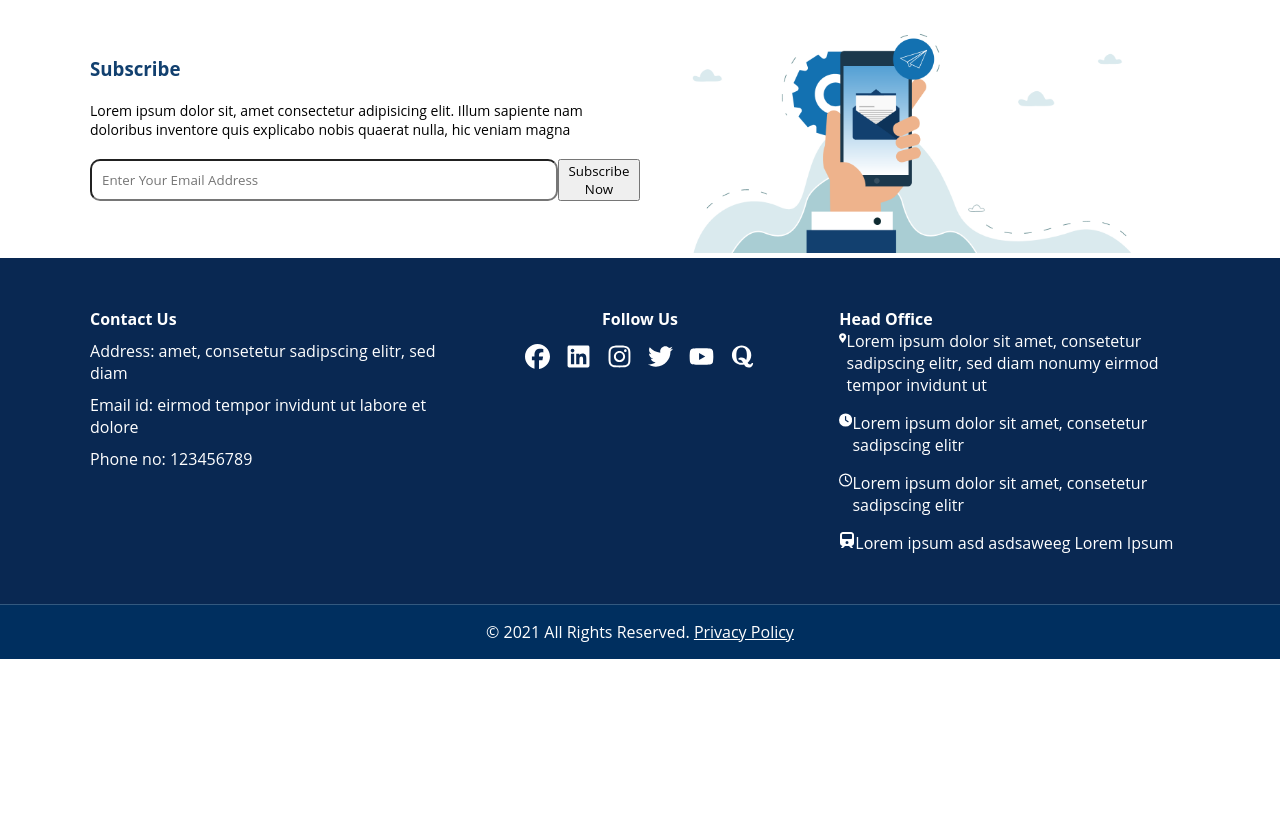
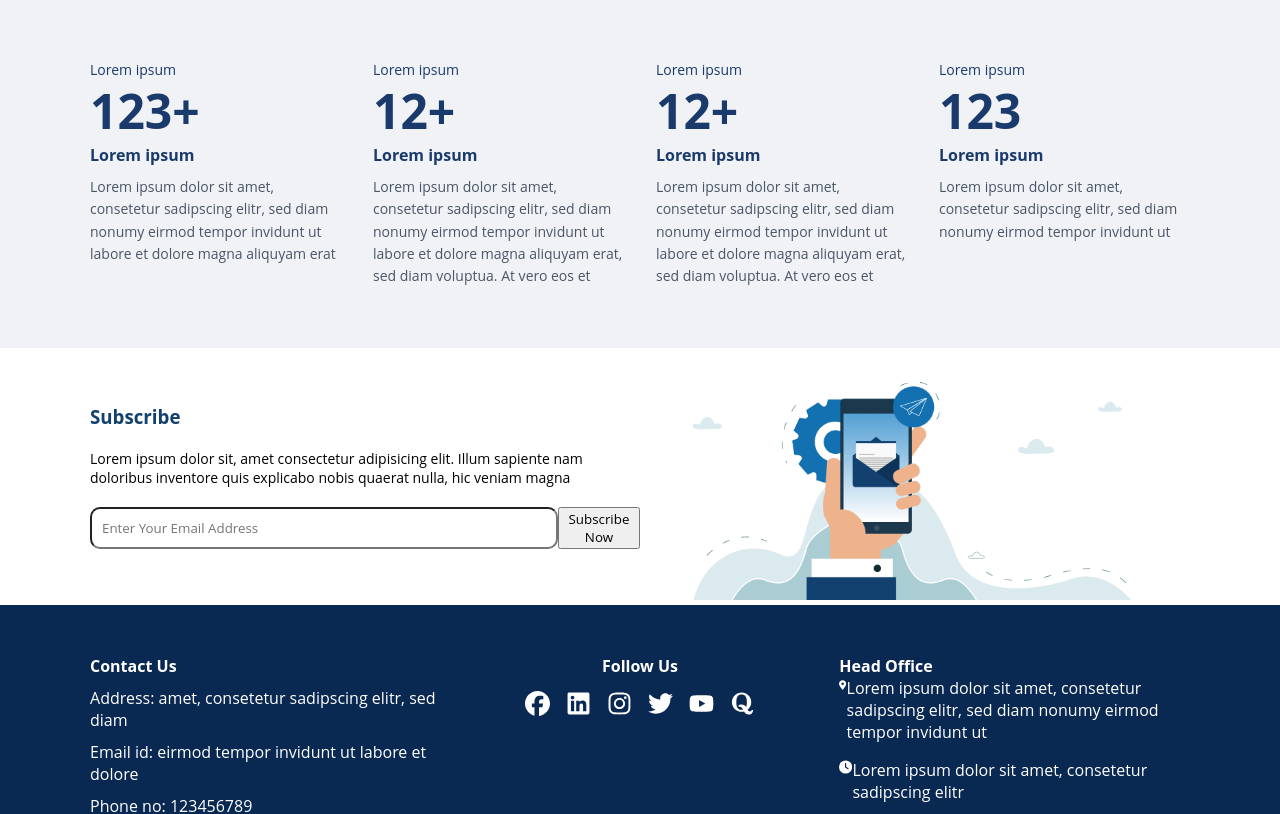
Before and after one commit to InterviewRepoes/Toggle-Head-Landing-Page, a React (Vite) app: page / in a window 1280 px wide. Shown: the top 814 px of the page. Built offline with nearby package versions, Linux system fonts and the light colour scheme.

Commit message:
Testimonial Base Version Done

```diff
--- /dev/null
+++ b/src/components/data/Testimonial.js
@@ -0,0 +1,32 @@
+const testimonialData = [
+    {
+        id: 1,
+        label: "Lorem ipsum",
+        number: "123+",
+        title: "Lorem ipsum",
+        description: "Lorem ipsum dolor sit amet, consetetur sadipscing elitr, sed diam nonumy eirmod tempor invidunt ut labore et dolore magna aliquyam erat"
+    },
+    {
+        id: 2,
+        label: "Lorem ipsum",
+        number: "12+",
+        title: "Lorem ipsum",
+        description: "Lorem ipsum dolor sit amet, consetetur sadipscing elitr, sed diam nonumy eirmod tempor invidunt ut labore et dolore magna aliquyam erat, sed diam voluptua. At vero eos et"
+    },
+    {
+        id: 3,
+        label: "Lorem ipsum",
+        number: "12+",
+        title: "Lorem ipsum",
+        description: "Lorem ipsum dolor sit amet, consetetur sadipscing elitr, sed diam nonumy eirmod tempor invidunt ut labore et dolore magna aliquyam erat, sed diam voluptua. At vero eos et"
+    },
+    {
+        id: 4,
+        label: "Lorem ipsum",
+        number: "123",
+        title: "Lorem ipsum",
+        description: "Lorem ipsum dolor sit amet, consetetur sadipscing elitr, sed diam nonumy eirmod tempor invidunt ut"
+    }
+];
+
+export default testimonialData;
--- /dev/null
+++ b/src/components/layout/Testimonial/Testimonial.jsx
@@ -0,0 +1,24 @@
+import React from 'react'
+import style from './Testimonial.module.css'
+import testimonialData from '../../data/Testimonial'
+
+const Testimonial = () => {
+    return (
+        <section className={style.section}>
+            <div className="container">
+                <div className={style.grid}>
+                    {testimonialData.map((item) => (
+                        <div key={item.id} className={style.card}>
+                            <span className={style.label}>{item.label}</span>
+                            <h2 className={style.number}>{item.number}</h2>
+                            <h4 className={style.title}>{item.title}</h4>
+                            <p className={style.description}>{item.description}</p>
+                        </div>
+                    ))}
+                </div>
+            </div>
+        </section>
+    )
+}
+
+export default Testimonial
--- /dev/null
+++ b/src/components/layout/Testimonial/Testimonial.module.css
@@ -0,0 +1,42 @@
+.section {
+    background-color: #f0f2f5;
+    padding: 60px 0;
+}
+
+.grid {
+    display: grid;
+    grid-template-columns: repeat(4, 1fr);
+    gap: 32px;
+}
+
+.card {
+    display: flex;
+    flex-direction: column;
+    gap: 6px;
+}
+
+.label {
+    font-size: 14px;
+    color: #1a3a6b;
+    font-weight: 400;
+}
+
+.number {
+    font-size: 48px;
+    font-weight: 700;
+    color: #1a3a6b;
+    line-height: 1.1;
+}
+
+.title {
+    font-size: 16px;
+    font-weight: 700;
+    color: #1a3a6b;
+}
+
+.description {
+    font-size: 14px;
+    color: #4a5568;
+    line-height: 1.6;
+    margin-top: 4px;
+}
--- a/src/components/pages/Home.jsx
+++ b/src/components/pages/Home.jsx
@@ -1,13 +1,16 @@
 import React from 'react'
 import Form from '../layout/Form/Form'
+import Testimonial from '../layout/Testimonial/Testimonial'
 import Footer from '../common/Footer/Footer'
 
 const Home = () => {
   return (
-  <>
-  <Form/>
-  <Footer/>
-  </>
+    <>
+
+      <Testimonial />
+      <Form />
+      <Footer />
+    </>
   )
 }
 
```
